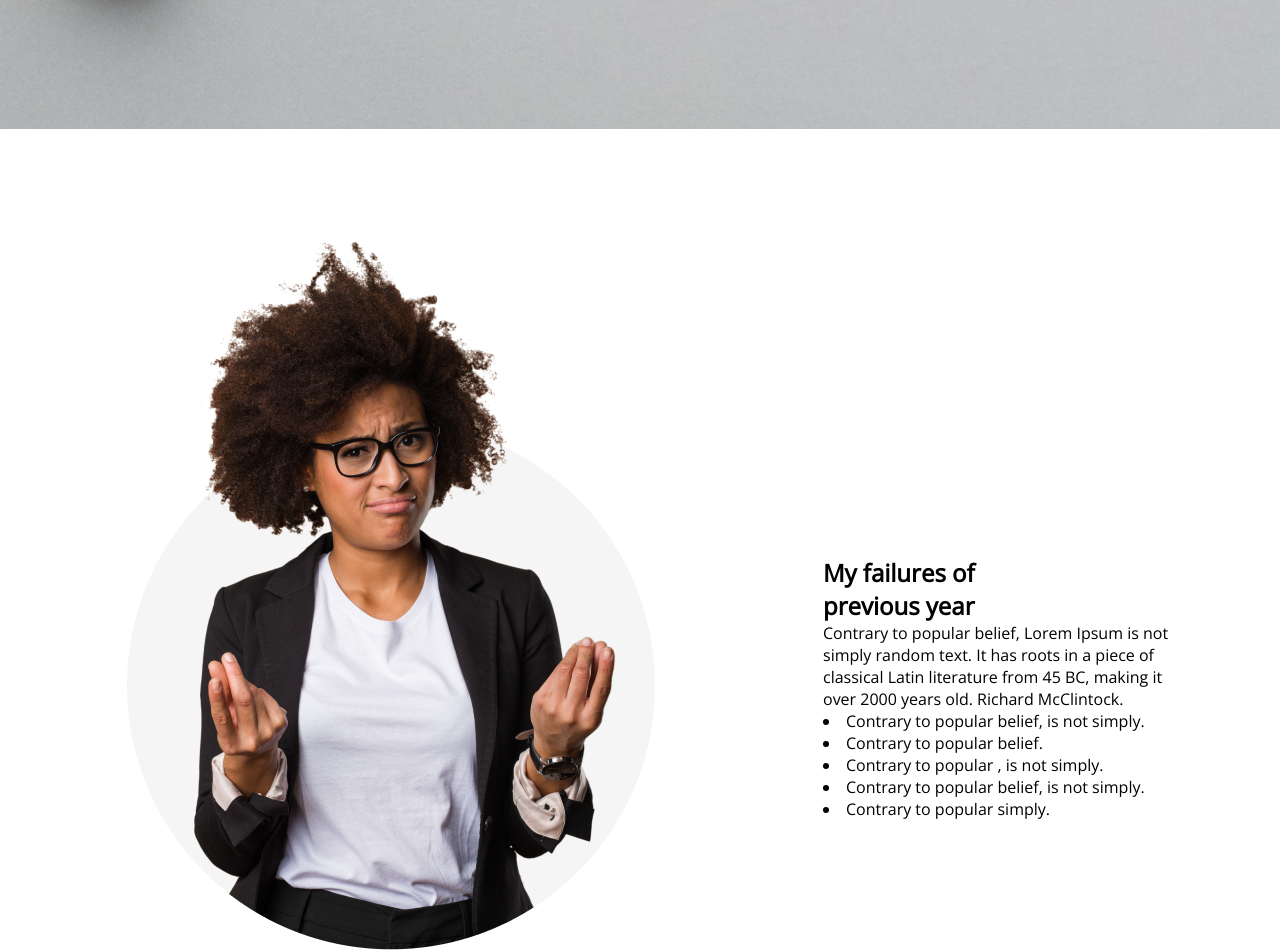
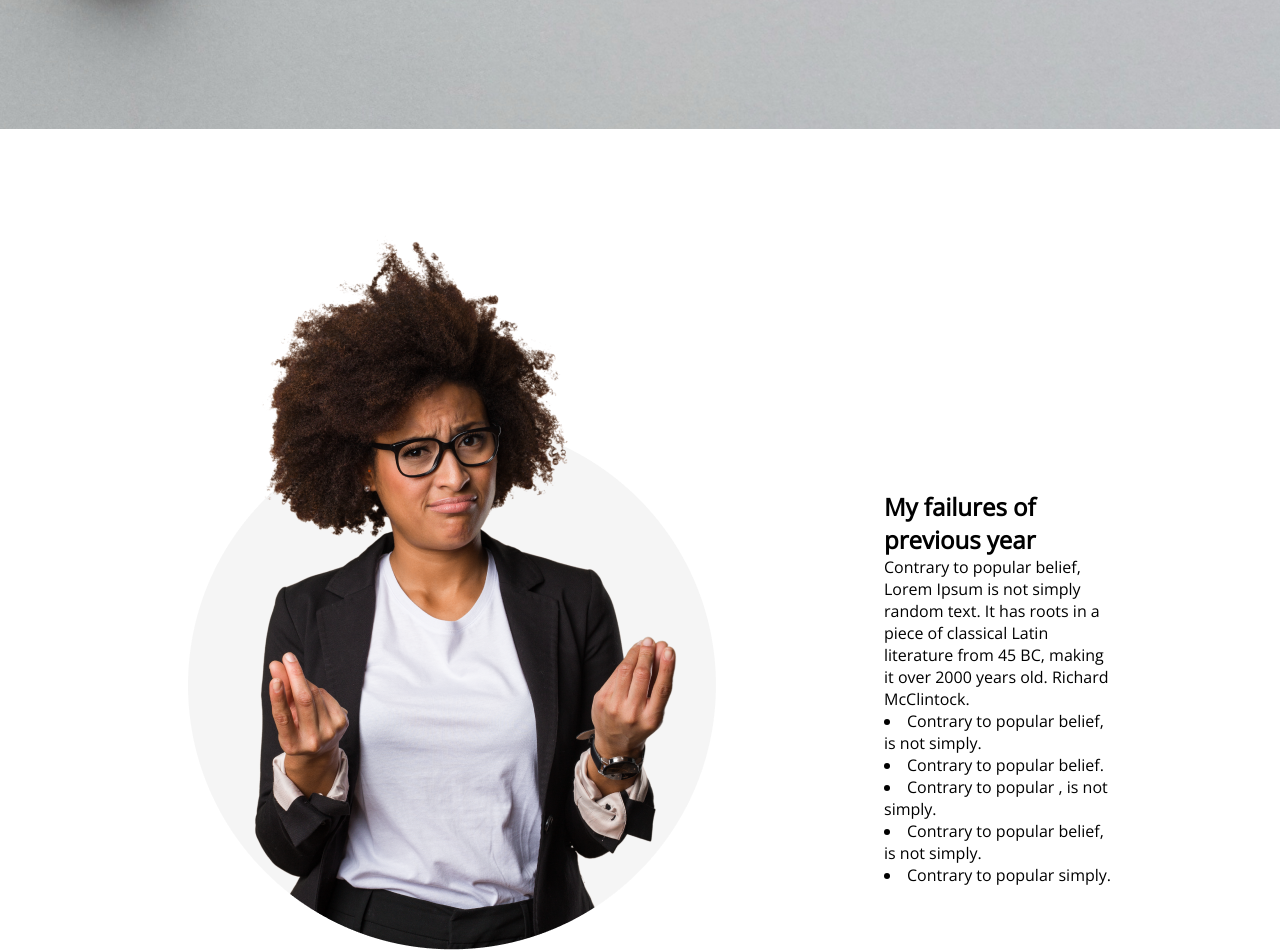
Before and after one commit to Alaminsarkar1/new-year-protfolio, a plain HTML site: page index.html in a window 1280 px wide. Shown: the part 680-1630 px from the top of the page. Drawn offline with nearby package versions, Linux system fonts and the light colour scheme.

Commit message:
added others style

```diff
--- a/styles/new-year.css
+++ b/styles/new-year.css
@@ -50,7 +50,7 @@
 
 /* section style */
 .main {
-    width: 1072px;
+    width: 950px;
     height: 723.3px;
     margin: auto;
     display: flex;
```
